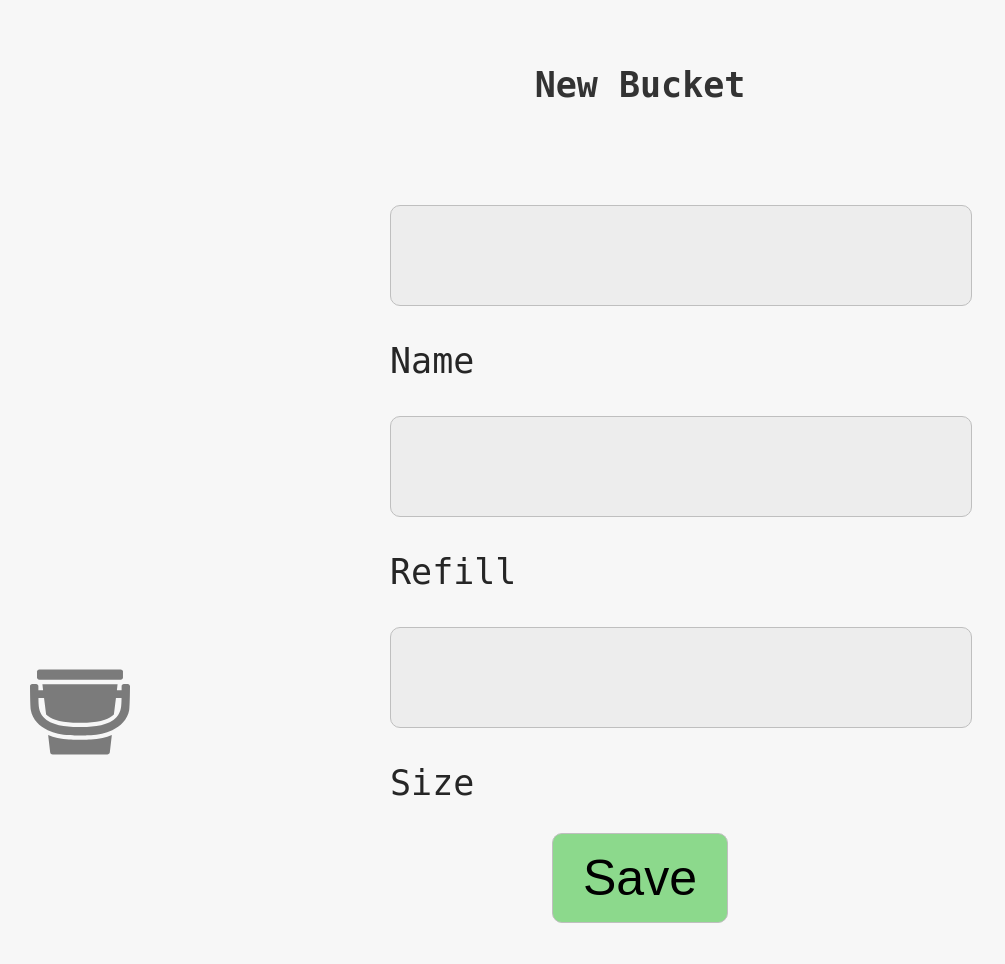
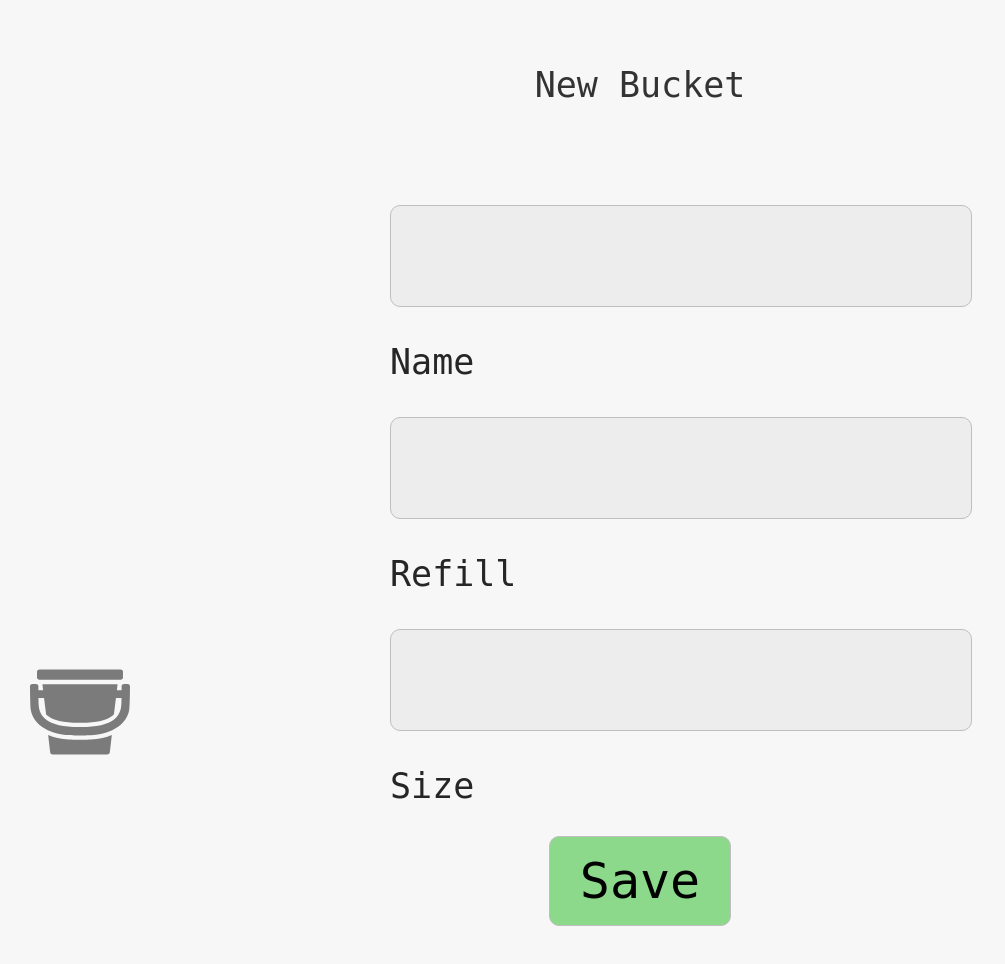
Before and after one commit to bryanchambers/buckets, a Flask app: page /buckets/new in a window 1280 px wide. Shown: the whole page, without its empty margins (0-1005 px from the left). Before the commit the page ends 923 px from the top, so only its background shows below. Run offline with Flask 2, Linux system fonts and the light colour scheme; some libraries are stand-ins or nearby versions.

Commit message:
Updated bucket styling

```diff
--- a/static/style.css
+++ b/static/style.css
@@ -19,7 +19,12 @@ body {
     padding-right: 0px;
 }
 
-
+#title {
+    text-align: center;
+    padding: 30px;
+    color: #333333;
+    font-size: 90px;
+}
 
 
 
@@ -33,6 +38,7 @@ input, select {
     margin: 35px 0px;
     padding: 15px 40px;
     font-size:  60px !important;
+    font-family: inherit;
     background: #ededed;
     border: 1px solid #bfbfbf;
     border-radius: 10px;
@@ -44,6 +50,7 @@ button {
     margin: 30px 15px;
     padding: 15px 30px;
     font-size: 50px;
+    font-family: inherit;
     background: #e6e6e6;
     border: 1px solid #bfbfbf;
     border-radius: 10px;
@@ -132,12 +139,7 @@ button {
     /* padding-bottom: 300px; */
 }
 
-#title {
-    text-align: center;
-    padding: 50px;
-    color: #333333;
-    font-size: 90px;
-}
+
 
 .bucket {
     position: relative;
--- a/templates/layout.html
+++ b/templates/layout.html
@@ -10,7 +10,7 @@
 
 	<body>
 		<div class='container-fluid' id='wrapper'>
-			<h3 id='title'>{{ title }}</h3>
+			<p id='title'>{{ title }}</p>
 			{% block body %}{% endblock %}
 		</div>
     </body>
```
